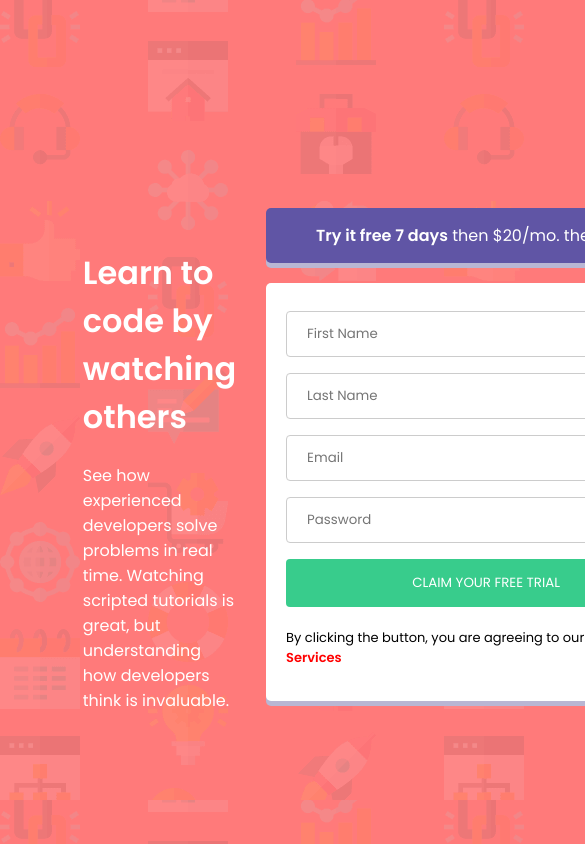
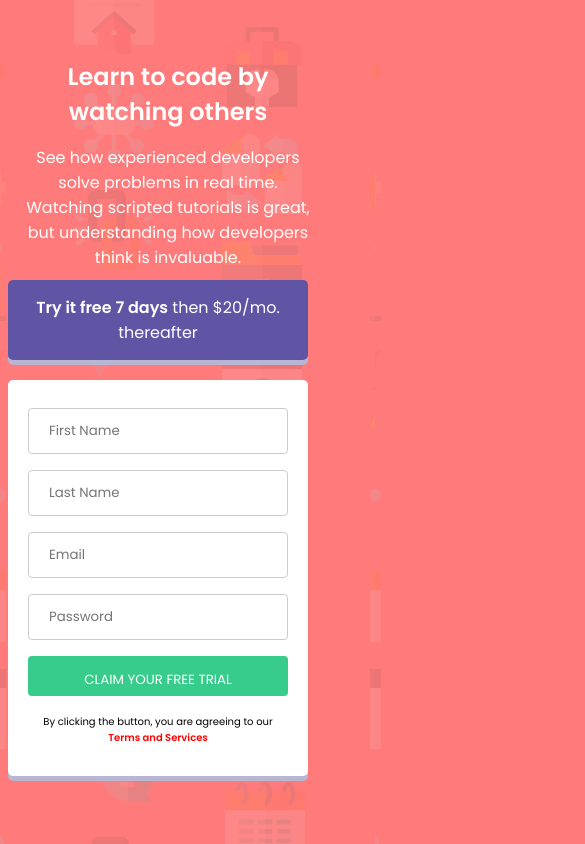
Before and after one commit to BBoltzmann/mediaResonse, a plain HTML site: page index.html in a window 390 px wide. Shown: the top 844 px of the page, 585 px wide, since content can reach past the window. Drawn offline with Linux system fonts and the light colour scheme.

Commit message:
can do better

```diff
--- a/index.css
+++ b/index.css
@@ -131,3 +131,68 @@
         #pwd:focus+.label {
             display: block;
         }
+        /** Mobile devices 480px  **/
+
+        @media (max-width: 480px) {
+            body {
+                background-color: hsl(0, 100%, 74%);
+                background-image: url(/assests/bg-mobile.png);
+            }
+            main {
+                display: inline-block;
+                justify-content: center;
+                padding-top: 25px;
+            }
+            .box1 {
+                width: 300px;
+                padding: 10px;
+                margin: 0px;
+                /* height: 100vh; */
+            }
+            .box1 h1 {
+                font-size: 24px;
+                text-align: center;
+            }
+            .box1 p {
+                margin: auto;
+                text-align: center;
+            }
+            .btn1 {
+                margin: auto;
+                width: 300px;
+                border: none;
+                color: white;
+                text-align: center;
+                text-decoration: none;
+                display: inline-block;
+                font-size: 16px;
+                border-radius: 5px;
+                box-shadow: 0 5px hsl(246, 25%, 77%);
+                padding: 15px;
+                position: relative;
+            }
+            .box2 {
+                background-color: white;
+                padding: 20px;
+                width: 260px;
+                justify-items: center;
+                margin-top: 20px;
+                border-radius: 5px;
+                display: block;
+                box-shadow: 0 5px hsl(246, 25%, 77%);
+            }
+            input[type=submit] {
+                width: 100%;
+                background-color: hsl(154, 59%, 51%);
+                height: 40px;
+                color: white;
+                padding: 14px 20px;
+                margin: 8px 0;
+                border: none;
+                cursor: pointer;
+            }
+            .box2 p {
+                font-size: x-small;
+                text-align: center;
+            }
+        }
```
Also changed, not shown: assests/bg-mobile.png (renamed from assests/bg-intro-mobile.png). Lines whose indentation alone changed are shown as unchanged.
